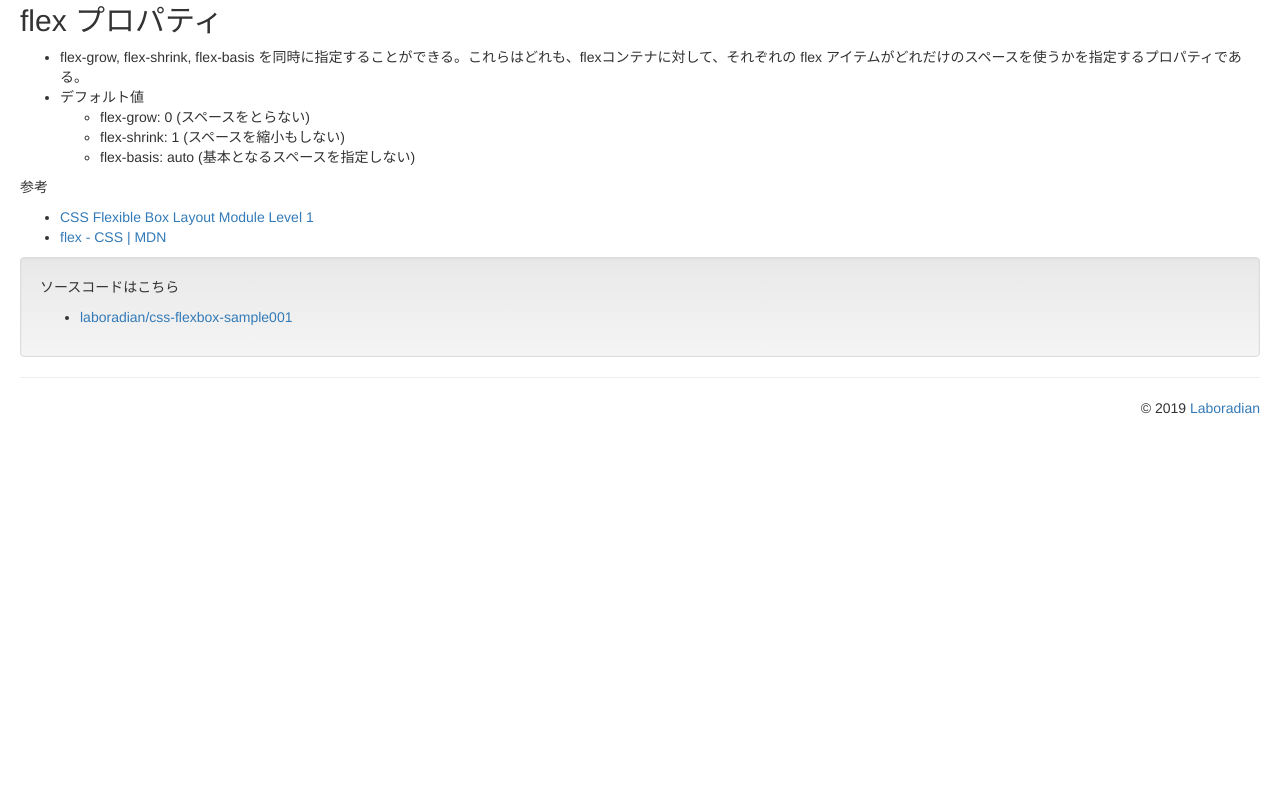
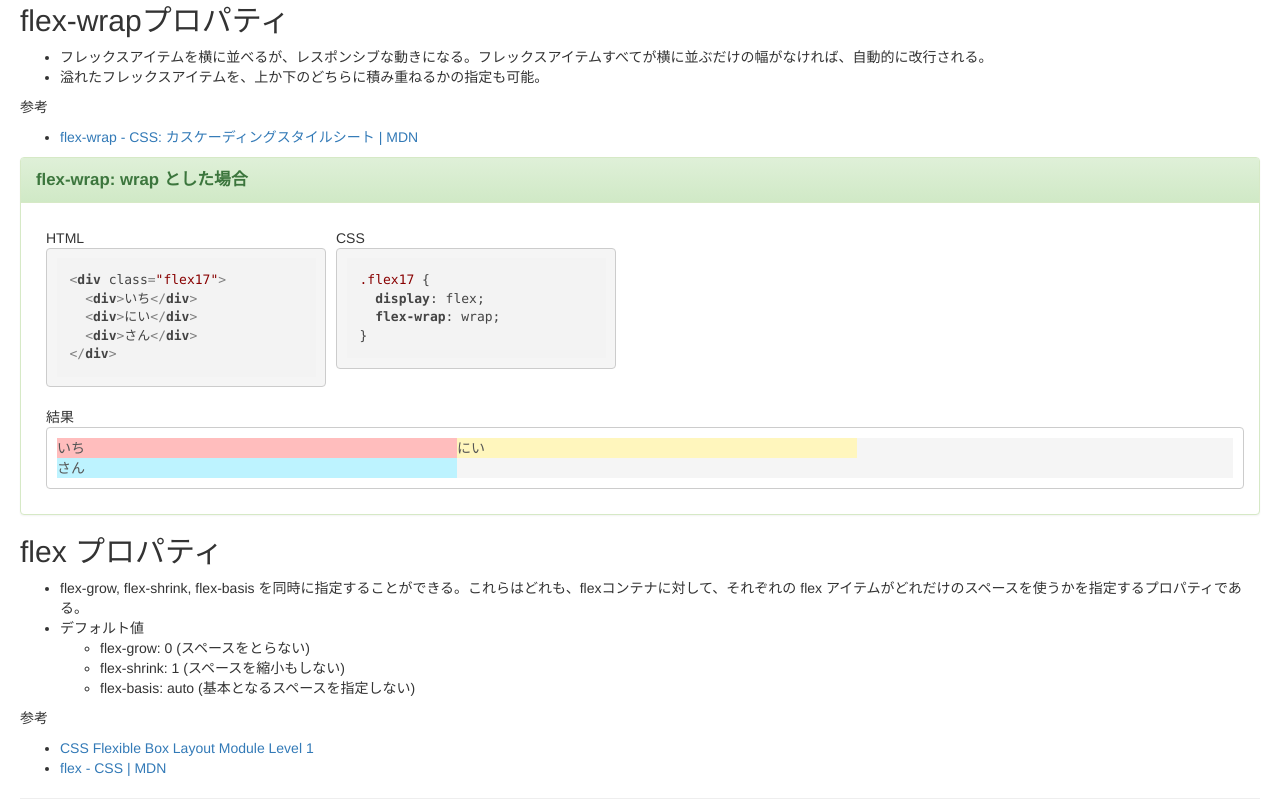
Before and after one commit to laboradian/css-flexbox-sample001, a website: page index.html in a window 1280 px wide. Shown: the part 9732-10540 px from the top of the page. Before the commit the page ends 10170 px from the top, so only its background shows below. Drawn offline with nearby package versions, Linux system fonts and the light colour scheme.

Commit message:
Add flex-wrap

```diff
--- a/index.html
+++ b/index.html
@@ -977,6 +977,57 @@
   </div>
   <!-- おわり -->
 
+  <h2>flex-wrapプロパティ</h2>
+  <ul>
+    <li>フレックスアイテムを横に並べるが、レスポンシブな動きになる。フレックスアイテムすべてが横に並ぶだけの幅がなければ、自動的に改行される。</li>
+    <li>溢れたフレックスアイテムを、上か下のどちらに積み重ねるかの指定も可能。</li>
+  </ul>
+  <p>参考</p>
+  <ul>
+    <li><a href="https://developer.mozilla.org/ja/docs/Web/CSS/flex-wrap" target="_blank" rel="noopener">flex-wrap - CSS: カスケーディングスタイルシート | MDN</a></li>
+  </ul>
+
+  <!-- はじまり -->
+  <div class="panel panel-success">
+    <div class="panel-heading">flex-wrap: wrap とした場合</div>
+    <div class="panel-body">
+      <div class="flex-html-css">
+        <div>
+          HTML
+          <!-- 以下にHTMLを書く -->
+          <pre><code>&lt;div class="flex17"&gt;
+  &lt;div&gt;いち&lt;/div&gt;
+  &lt;div&gt;にい&lt;/div&gt;
+  &lt;div&gt;さん&lt;/div&gt;
+&lt;/div&gt;
+</code></pre>
+        </div>
+        <div>
+          CSS
+          <!-- 以下にCSSを書く -->
+          <pre><code>.flex17 {
+  display: flex;
+  flex-wrap: wrap;
+}
+</code></pre>
+        </div>
+      </div>
+
+      <div class="output">
+        結果
+        <output class="result">
+          <!-- 以下にHTMLを書く -->
+          <div class="flex17">
+            <div>いち</div>
+            <div>にい</div>
+            <div>さん</div>
+          </div>
+        </output>
+      </div>
+    </div>
+  </div>
+  <!-- おわり -->
+
   <h2>flex プロパティ</h2>
   <ul>
     <li>flex-grow, flex-shrink, flex-basis を同時に指定することができる。これらはどれも、flexコンテナに対して、それぞれの flex アイテムがどれだけのスペースを使うかを指定するプロパティである。</li>
@@ -995,6 +1046,8 @@
   </ul>
 
 
+  <hr>
+
   <div class="well">
     <p>ソースコードはこちら</p>
     <ul>
--- a/src/scss/main.scss
+++ b/src/scss/main.scss
@@ -255,3 +255,20 @@ footer {
     }
   }
 }
+
+.flex17 {
+  display: flex;
+  flex-wrap: wrap;
+  > div {
+    @include flex-item-bgc;
+    &:nth-child(1) {
+      width: 400px
+    }
+    &:nth-child(2) {
+      width: 400px
+    }
+    &:nth-child(3) {
+      width: 400px
+    }
+  }
+}
```
Also changed, not shown: css/main.css.
